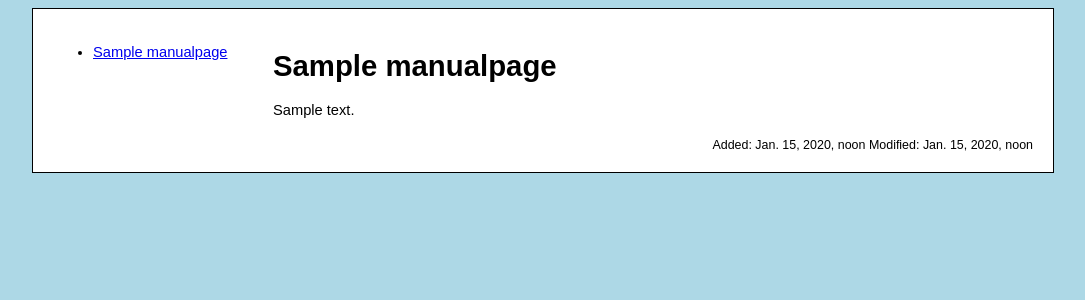
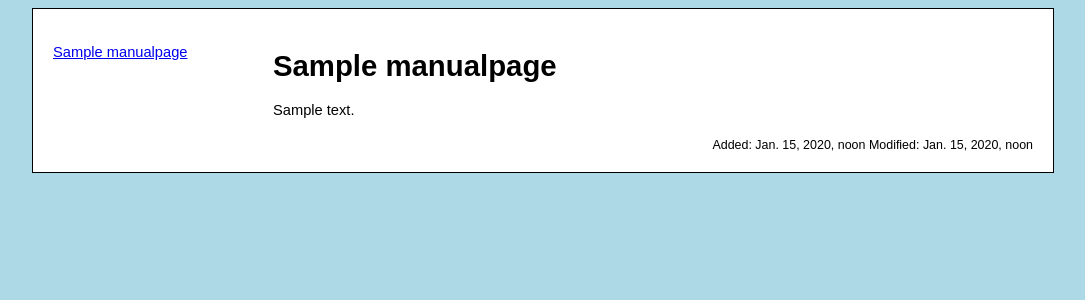
Before and after one commit to pettis/cbonlinemanual, a Django app: a page that uses manual/templates/view_page.html in a window 1280 px wide. Shown: the top 300 px of the page, without its empty margins (97-1182 px from the left). Run offline with Django 3.2, Linux system fonts and the light colour scheme; tables that the repository leaves empty hold one stand-in row (values such as "Sample post").

Commit message:
fixed navigation indentation

```diff
--- a/manual/static/manual/style.css
+++ b/manual/static/manual/style.css
@@ -26,3 +26,14 @@ body {
     margin-top:20px;
     text-align: right;
 }
+
+#navigation ul {
+    margin-left:0;
+    padding:0;
+    list-style-type: none;
+}
+
+#navigation ul ul {
+    margin-left:20px;
+    list-style-type:disc;
+}
```
